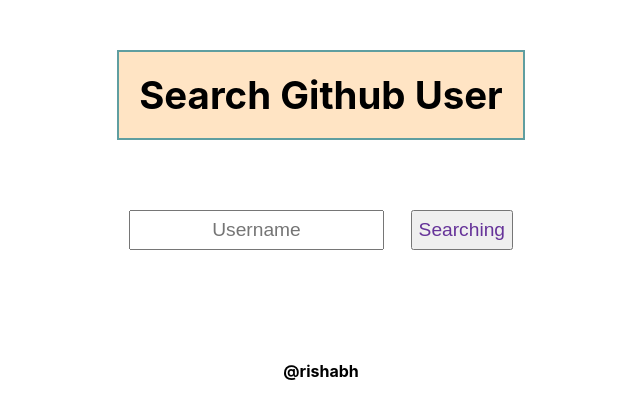
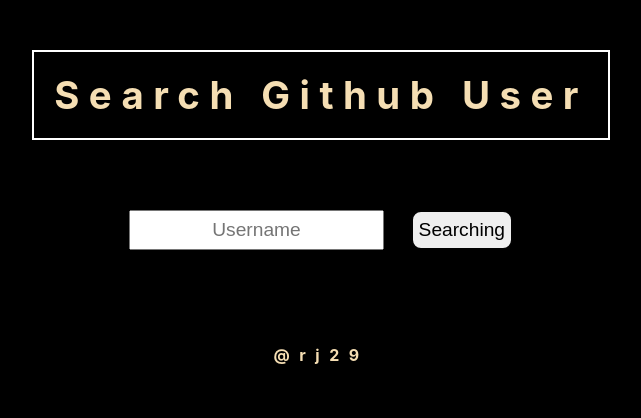
Before and after one commit to 29rj/usersearch, a React (Create React App) app: page / in a window 1280 px wide. Shown: the top 418 px of the page, without its empty margins (319-960 px from the left). Built offline with nearby package versions, Linux system fonts and the light colour scheme.

Commit message:
Final Change Done

```diff
--- a/src/App.css
+++ b/src/App.css
@@ -1,3 +1,5 @@
+/* App.js Section */
+
 .App {
   text-align: center;
 }
@@ -38,36 +40,43 @@
 }
 
 
-/* Header section */
 
+/* Body Section*/
+body{
+  background-color: black;
+  color: wheat;
+  letter-spacing: 0.25cm;
+}
+
+/* Header section  --> header.js*/
 #header h1{
-  background-color: bisque;
   font-size: 2.4rem;
   width: fit-content;
   padding: 20px;
   margin: auto;
   margin-top: 50px;
   margin-bottom: 70px;
-  border: 2px solid cadetblue;
+  border: 2px solid rgb(255, 255, 255);
 }
 
-/* middle section */
+
+/* Middle section --> middle.js*/
 .profile{
   display: flex;
   align-items: center;
   flex-direction: column;
-  /* width: 100px; */
   margin: auto;
-  /* border: 2px solid red ; */
+  letter-spacing: 0.1cm;
 }
 
 .profile div{
   border: 3px solid black;
   border-radius: 3px;
-  background-color: #61dafb;
   width: 45%;
   margin-top: 20px;
   padding: 10px;
+  border: 2px solid wheat;
+  font-weight: bold;
 }
 
 .profile div img{
@@ -75,25 +84,43 @@
   width: 70%;
   border-radius: 100%;
   background-color: whitesmoke;
-  /* border: 5px solid rgb(6, 6, 7); */
+}
+
+#image-div a{
+  height: inherit;
+  width: inherit;
+}
+
+.profile div a{
+  text-decoration: none;
+  color: wheat;
+}
+
+.profile div a:hover{
+  cursor: pointer;
 }
 
 #repoDiv{
   display: flex;
   flex-direction: column;
-  /* justify-content: center; */
-  /* width: inherit; */
+  letter-spacing: 0.15cm;
+  border: 2px solid wheat;
+  width: 45%;
+  margin: auto;
+  padding: 10px;
+  margin-top: 20px;
+  border-color: black;
 }
 
 #repoDiv h3{
   display: none;
+  margin: 0px;
+  margin-top: 10px;
 }
 
 #repo{
-  /* border: 2px solid brown; */
   width: fit-content;
   margin: auto;
-  padding: 20px;
 }
 
 #info{
@@ -102,7 +129,6 @@
   width: 30%;
   margin: auto;
   margin-bottom: 50px;
-  /* border: 2px solid red; */
   height: 40px;
 }
 
@@ -110,11 +136,23 @@
   text-align: center;
   font-size: 1.2rem;
   width: fit-content;
-  color: rebeccapurple;
+  transition: all ease-in-out 0.25s;
+  box-sizing: border-box;
+}
+
+input[type="button"]{
+  border: none;
+  border-radius: 10px;
+  border: 2px solid rgb(2, 2, 2);
 }
 
 input[type="button"]:hover{
   cursor: pointer;
-  transition: all ease-in-out 1s;
-  background-color: aquamarine;
+  background-color: rgb(7, 7, 7);
+  color: white;
+  border: 2px solid white;
 }
+
+input[type="text"]:hover{
+  box-shadow: #61dafb;
+}
--- a/src/footer.js
+++ b/src/footer.js
@@ -1,7 +1,7 @@
 const Footer = () => {
     return (
         <h4>
-            @rishabh
+            @rj29
         </h4>
      );
 }
--- a/src/middle.js
+++ b/src/middle.js
@@ -20,8 +20,12 @@
                     .then((url) => {
 
                         for (let i = 0; i < url.length - 1; i++) {
+
                             let h3Id = document.getElementById('headH3');
                             h3Id.style.display = "block";
+
+                            let repoDiv = document.getElementById('repoDiv');
+                            repoDiv.style.borderColor = "wheat";
 
                             allUrls = url[i].html_url;
 
@@ -37,20 +41,40 @@
 
             outputId.innerHTML = `
             <div class="profile">
-                <div>
+                <div id="image-div">
                     <a href=${data.html_url}><img src=${data.avatar_url}></a>
                 </div>
 
                 <div>
-                    <h2>${data.name}</h2>
+                    <h2>Name : ${data.name}</h2>
                 </div>
 
                 <div>
-                    <p> Followers :  ${data.followers}</p>
+                    <p> Login ID :  ${data.login}</p>
                 </div>
 
                 <div>
-                   <p> Following :  ${data.following}</p>
+                    <p> Created At :  ${data.created_at}</p>
+                </div>
+
+                <div>
+                    <p> Updated At :  ${data.updated_at}</p>
+                </div>
+
+                <div>
+                     <p> Followers :  ${data.followers}</p>
+                </div>
+
+                <div>
+                    <a href=${data.followers_url} > <p>URL's Of People Following Me </p></a>
+                </div>
+
+                <div>
+                    <p> Followers :  ${data.following}</p>
+                </div>
+
+                <div>
+                    <a href=${data.followers_url} > <p>URL's Of People I Follow </p></a>
                 </div>
             </div>
             `;
```
